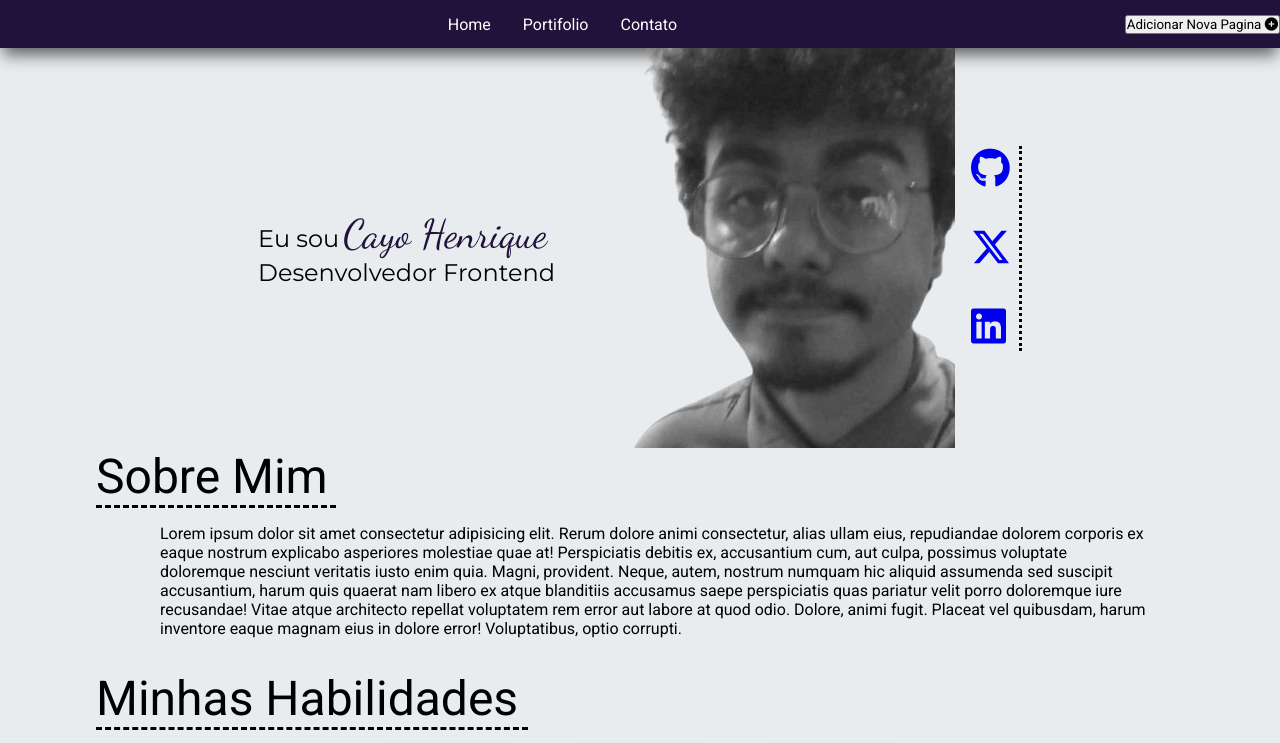
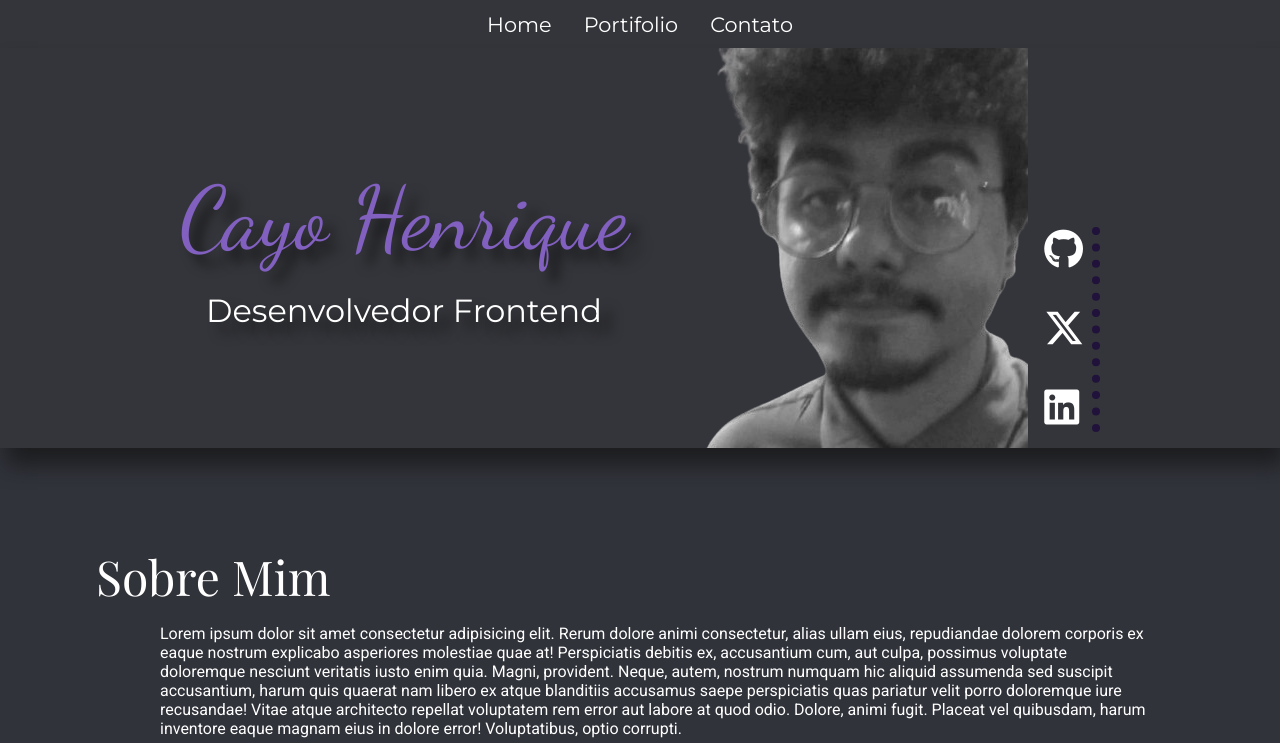
Before and after one commit to CandyDelChurros/Alex-Framework-Backend, a plain HTML site: page Portifolio/index.html in a window 1280 px wide. Shown: the top 743 px of the page. Drawn offline with nearby package versions, Linux system fonts and the light colour scheme; a web font is replaced by a local one.

Commit message:
Novo visual

```diff
--- a/Portifolio/index.html
+++ b/Portifolio/index.html
@@ -8,14 +8,11 @@
     <link rel="stylesheet" href="style/style.css">
     <link rel="preconnect" href="https://fonts.googleapis.com">
 <link rel="preconnect" href="https://fonts.gstatic.com" crossorigin>
-<link href="https://fonts.googleapis.com/css2?family=Dancing+Script:wght@400..700&family=Montserrat:ital,wght@0,100..900;1,100..900&family=Roboto:ital,wght@0,100;0,300;0,400;0,500;0,700;0,900;1,100;1,300;1,400;1,500;1,700;1,900&display=swap" rel="stylesheet">
+<link href="https://fonts.googleapis.com/css2?family=Dancing+Script:wght@400..700&family=Montserrat:ital,wght@0,100..900;1,100..900&family=Playfair+Display:ital,wght@0,400..900;1,400..900&family=Roboto:ital,wght@0,100;0,300;0,400;0,500;0,700;0,900;1,100;1,300;1,400;1,500;1,700;1,900&display=swap" rel="stylesheet">
 </head>
 <body>
     <div class="container">
         <header>
-                <div class="head-left">
-                    <div class="img"></div>
-                </div>
                 <div class="head-middle">
                     <ul>
                         <li>Home</li>
@@ -23,14 +20,11 @@
                         <li>Contato</li>
                     </ul>
                 </div>
-                <div class="head-right">
-                    <button>Adicionar Nova Pagina <i class="fa-solid fa-circle-plus"></i></button>
-                </div>
         </header>
         <main>
             <div class="banner">
                 <div class="banner-left">
-                    <span>Eu sou</span> <t>Cayo Henrique</t>
+                    <span>Cayo Henrique</span>
                     <br><span>Desenvolvedor Frontend</span>
                 </div>
                 <div class="banner-middle"></div>
--- a/Portifolio/style/style.css
+++ b/Portifolio/style/style.css
@@ -17,21 +17,17 @@ html {
     'header'
     'main';
     margin: 0 auto;
-    background: #e9ecef;
+    background: #31333B;
 
 }
 
 header {
     grid-area: header;
     display: flex;
-    background: #20123a;
+    background: #34353A;
     color: #fff;
-    justify-content:space-between;
+    justify-content:center;
     align-items: center;
-    box-shadow: 0px 10px 16px -3px rgba(94,94,94,1);
-}
-header .head-left {
-
 }
 header .head-middle, ul{
     display: flex;
@@ -39,6 +35,16 @@ header .head-middle, ul{
     width: 30rem;
     gap: 2rem;
     list-style-type:none;
+    font-family: 'Montserrat';
+    font-size: 1.3rem;
+}
+header .head-middle, li{
+    font-family: 'Montserrat';
+    color: #fff;
+}
+header .head-middle, li:hover{
+    color: #20123a;
+    cursor: pointer;
 }
 
 main {
@@ -52,16 +58,23 @@ main .banner {
     display: flex;
     align-items: center;
     justify-content: center;
+    background: #34353A;
+    box-shadow: .4rem 1.1rem 1.3rem 0rem rgba(22, 22, 22, 0.75);
 
 }
 main .banner .banner-left span{
-    font-size: 1.5rem;
-    font-family: 'Montserrat';
+    display: flex;
+    justify-content: center;
+    font-size: 2rem;
+    color: #fff;
+    text-align: center;
+    font-family:  'Montserrat';
+    text-shadow: .7rem .7rem .7rem rgba(0,0,0,0.6);
 }
 
-main .banner .banner-left t{
-    color: #20123a;
-    font-size: 2.5rem;
+main .banner .banner-left span:nth-child(1){
+    color: #8160c0;
+    font-size: 5.5rem;
     font-family: 'Dancing Script';
 }
 main .banner .banner-middle {
@@ -75,23 +88,32 @@ main .banner .banner-right {
     flex-direction: column;
     gap: 2rem;
     padding-left: 1rem;
-    border-right: .2rem solid black;
+    border-right: .5rem solid #20123a;
     border-right-style:dotted;
     padding-right: .5rem;
+    align-self: flex-end;
+    margin-bottom: 1rem;
+}
+main .banner .banner-right a{
+    color: #fff;
+}
+main .banner .banner-right a:hover{
+    color: #20123a;
 }
 
 main .about {
     display: flex;
     flex-direction: column;
     padding-left: 1rem;
+    padding-top: 6rem;
     justify-content: center;
+    color: #fff;
 }
 main .about span:nth-child(1){
     font-size: 3rem;
-    border-bottom: .2rem solid black;
-    border-bottom-style: dashed;
     width: 15rem;
     margin-left: 5rem;
+    font-family:  'Playfair Display';
 }
 main .about span:nth-child(2){
     margin-top: 1rem;
@@ -105,14 +127,13 @@ main .skills{
     justify-content: center;
     align-items: center;
     gap: 1rem;
+    color: #fff;
 }
 main .skills span:nth-child(1){
     font-size: 3rem;
-    border-bottom: .2rem solid black;
-    border-bottom-style: dashed;
     width: 27rem;
-    margin-left: 6rem;
-    align-self: flex-start;
+    font-weight: 500;
+    font-family:  'Playfair Display';
 }
 
 main .skills .skills-icons{
@@ -123,7 +144,7 @@ main .skills .skills-icons{
     width: 40rem;
 }
 main .skills .skills-icons .icon {
-    border: .1rem solid black;
+    border: .1rem solid #fff;
     width: 10rem;
     height: 10rem;
     border-radius: .4rem;
@@ -134,7 +155,14 @@ main .skills .skills-icons .icon {
     background: #20123a;
     color: #fff;
     font-weight: bold;
-    box-shadow: 0px 10px 16px -3px rgba(94,94,94,1);
+    box-shadow: 0rem 1rem 1.6rem -.3rem rgba(94,94,94,1);
+}
+main .skills .skills-icons .icon:hover {
+    background: #fff;
+    color: #20123a;
+    font-weight: bold;
+    box-shadow: 0rem 1rem 1.6rem -.3rem #20123a;
+    transition: .5s;
 }
 main .skills .skills-icons .icon:nth-child(7) span{
     text-align: center;
@@ -201,4 +229,12 @@ main .contact button{
     height: 2.5rem;
     margin-left: 1rem;
     margin-top: .5rem;
+    border-radius: .5rem;
 }
+main .contact button:hover{
+    background: #fff;
+    color: #20123a;
+    font-weight: bold;
+    box-shadow: 0px 10px 16px -3px #20123a;
+    transition: .5s;
+}
```
